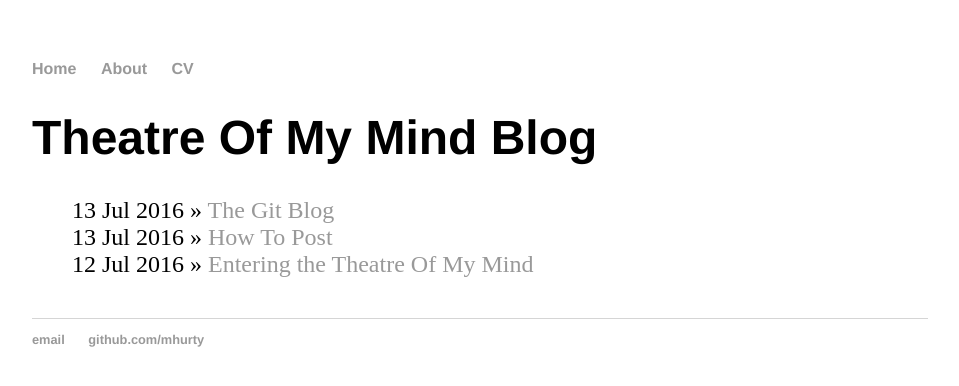
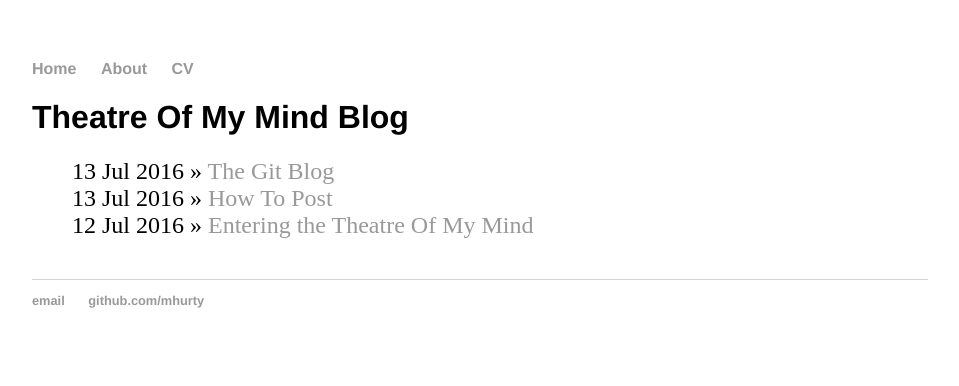
Before and after one commit to mhurty/mhurty.github.io, a Jekyll site: the page built from index.html, in a window 1280 px wide. Shown: the top 386 px of the page, without its empty margins (160-1119 px from the left). Built offline with Jekyll 4.4.1, drawn with Linux system fonts in a browser that asks for light colours.

Commit message:
update css (minor)

```diff
--- a/css/main.css
+++ b/css/main.css
@@ -3,7 +3,7 @@
     width: 70%;
 }
 nav ul, footer ul {
-    font-family:'Helvetica', 'Arial', 'Sans-Serif';
+    font-family:'Helvetica', 'Sans-Serif';
     padding: 0px;
     list-style: none;
     font-weight: bold;
@@ -20,11 +20,16 @@
     text-decoration: underline;
 }
 h1 {
-    font-size: 3em;
-    font-family:'Helvetica', 'Arial', 'Sans-Serif';
+    font-size: 2em;
+    font-family:'Helvetica', 'Sans-Serif';
 }
+h4 {
+    font-size: 1.5em;
+    font-family:'Helvetica', 'Sans-Serif';
+}
+
 p {
-    font-size: 1.5em;
+    font-size: 1em;
     line-height: 1.4em;
     color: #333;
 }
```
